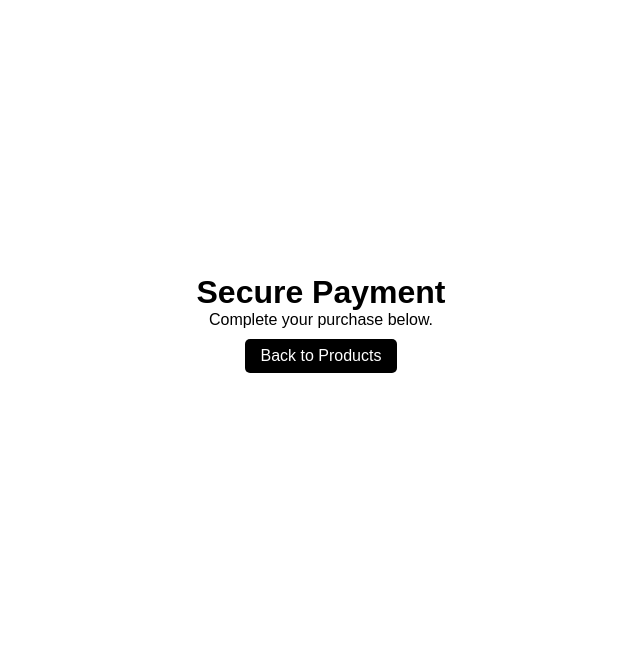
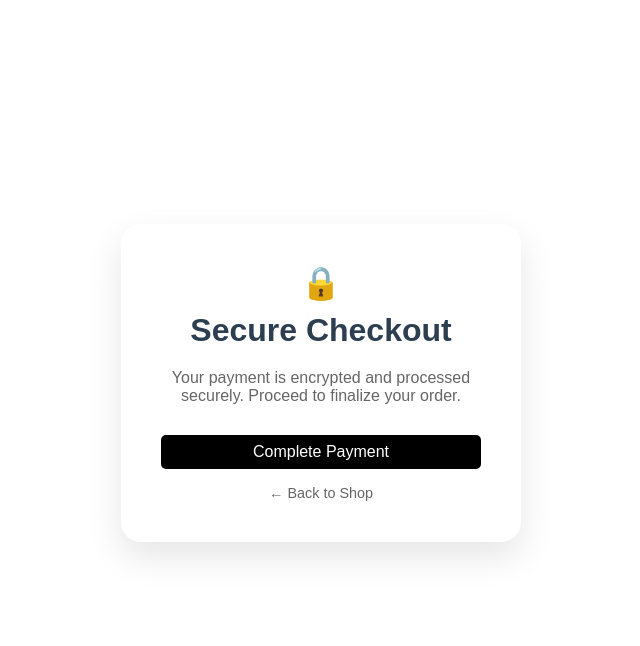
Before and after one commit to buildsaurora-collab/Shop, a plain HTML site: page payments.html in a window 1280 px wide. Shown: the part 17-663 px from the top of the page, without its empty margins (319-959 px from the left). Drawn offline with Linux system fonts and the light colour scheme.

Commit message:
Revise payments.html for secure checkout experience
Updated the payment page layout and content for clarity and security emphasis.

```diff
--- a/payments.html
+++ b/payments.html
@@ -1,16 +1,37 @@
 <!DOCTYPE html>
-<html>
+<html lang="en">
 <head>
+    <meta charset="UTF-8">
+    <meta name="viewport" content="width=device-width, initial-scale=1.0">
+    <title>Secure Checkout</title>
     <link rel="stylesheet" href="style.css">
     <style>
-        .center-box { display: flex; flex-direction: column; justify-content: center; align-items: center; height: 80vh; }
+        /* Extra styles to match the store page */
+        body { display: flex; justify-content: center; align-items: center; min-height: 100vh; }
+        .checkout-card {
+            background: #fff;
+            padding: 40px;
+            border-radius: 20px;
+            box-shadow: 0 15px 35px rgba(0,0,0,0.1);
+            text-align: center;
+            max-width: 400px;
+            width: 100%;
+        }
+        .checkout-card h1 { margin-bottom: 20px; color: #2c3e50; }
+        .checkout-card p { margin-bottom: 30px; color: #666; }
+        .lock-icon { font-size: 2rem; margin-bottom: 10px; color: #27ae60; }
     </style>
 </head>
 <body>
-    <div class="center-box">
-        <h1>Secure Payment</h1>
-        <p>Complete your purchase below.</p>
-        <a href="index.html" class="btn">Back to Products</a>
+
+    <div class="checkout-card">
+        <div class="lock-icon">🔒</div>
+        <h1>Secure Checkout</h1>
+        <p>Your payment is encrypted and processed securely. Proceed to finalize your order.</p>
+
+        <a href="https://buy.stripe.com/your-link-here" class="btn" style="margin-bottom: 15px; display: block;">Complete Payment</a>
+        <a href="index.html" style="color: #666; text-decoration: none; font-size: 0.9rem;">← Back to Shop</a>
     </div>
+
 </body>
 </html>
```
